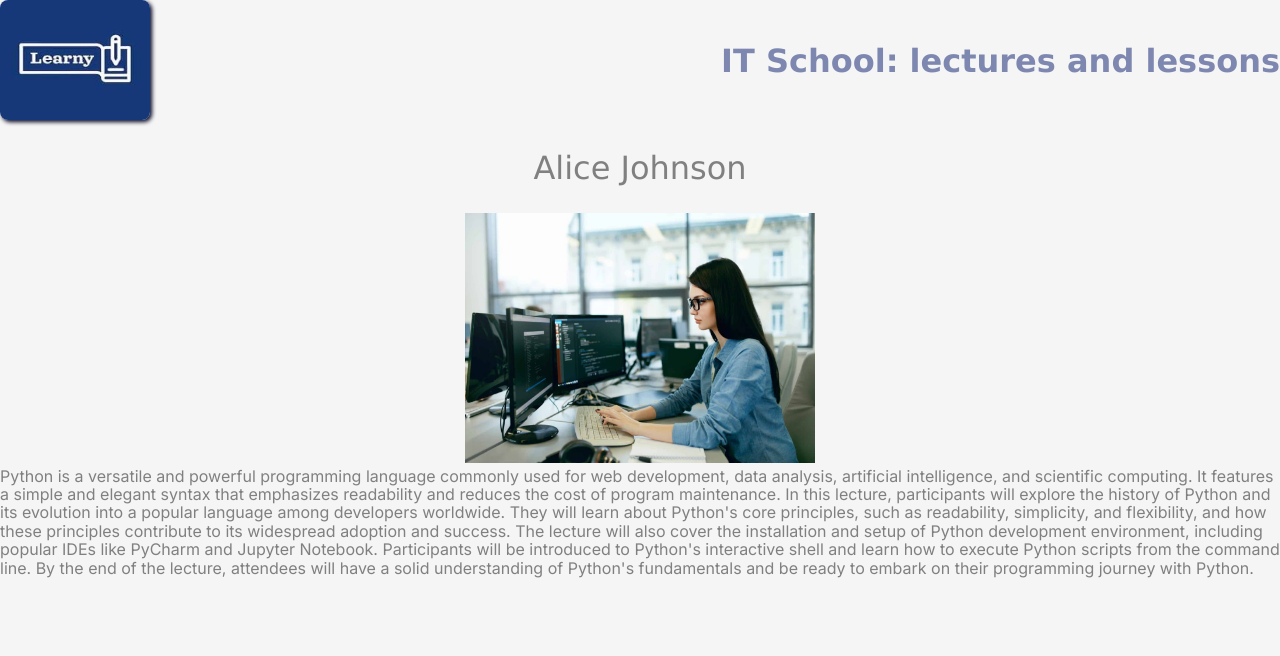
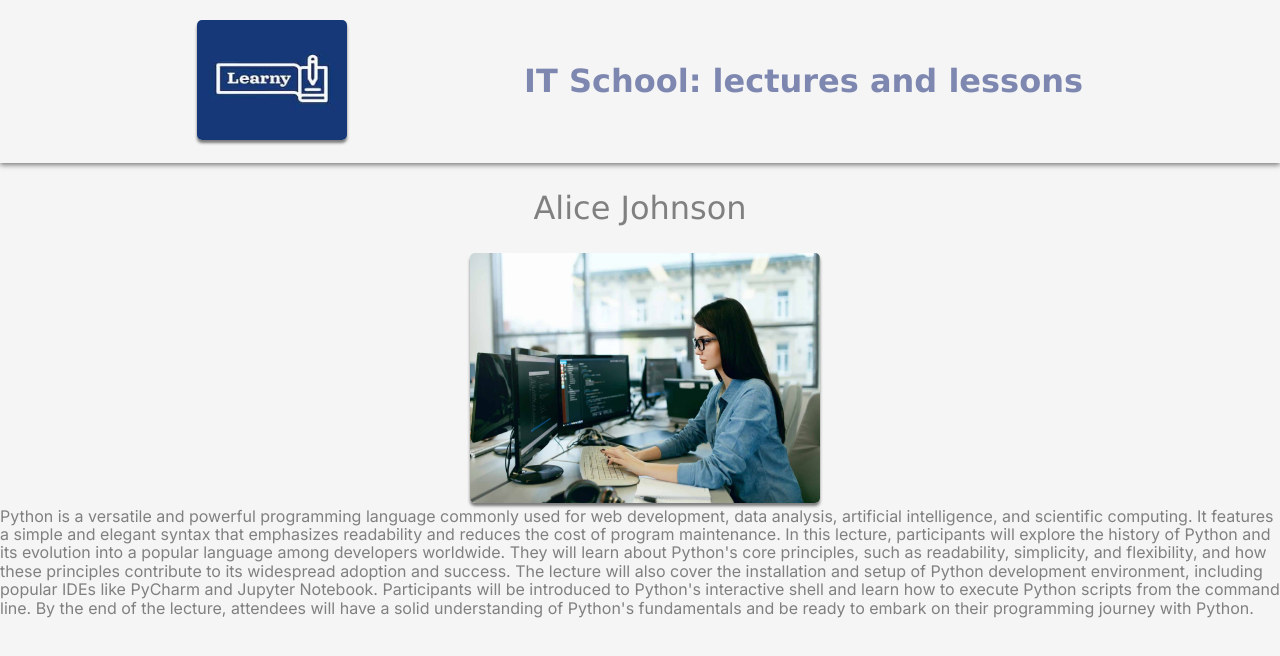
Before and after one commit to LiudmylaBolotova/next-app-test, a Next.js app: page /articles/1 in a window 1280 px wide. Shown: the top 656 px of the page. Built offline with nearby package versions, Linux system fonts and the light colour scheme.

Commit message:
added sprite icons

```diff
--- a/src/app/articles/[articleName]/articleName.module.css
+++ b/src/app/articles/[articleName]/articleName.module.css
@@ -4,3 +4,9 @@
 align-items: center;
 
 }
+
+.articleImg {
+    margin-left: 10px;
+    border-radius: 5px;
+    box-shadow: 0 3px 3px rgba(0, 0, 0, 0.5);
+}
--- a/src/app/articles/[articleName]/page.tsx
+++ b/src/app/articles/[articleName]/page.tsx
@@ -21,7 +21,7 @@ export default async function ArticlePage({ params }: Params) {
           loading="eager"
           width={350}
           height={250}
-
+         className={styles.articleImg}
         />
       </div>
         <p>{article.text}</p>
--- a/src/app/header/header.module.css
+++ b/src/app/header/header.module.css
@@ -1,11 +1,13 @@
 .logo {
-    border: 1 solid var(--headerMain);
-    border-radius: 8px;
-    box-shadow: 2px 2px 4px rgb(3, 3, 35);
+
+  border-radius: 5px;
+  box-shadow: 0 3px 3px rgba(0, 0, 0, 0.5);
 }
 
 .headerContainer {
     display: flex;
     align-items: center;
-    justify-content: space-between;
+    justify-content: space-evenly;
+    padding: 20px;
+    box-shadow: 0 2px 5px rgba(0, 0, 0, 0.5);
 }
--- a/src/app/header/header.tsx
+++ b/src/app/header/header.tsx
@@ -1,5 +1,6 @@
-import Image from "next/image";
+
 import lecturer from '../../../public/Images/lecturer.jpg';
+import Image from 'next/image';
 import styles from './header.module.css'
 
 export default function Header() {
@@ -15,6 +16,7 @@ export default function Header() {
          className={styles.logo}
         />
             </div>
+
             <h1>IT School: lectures and lessons</h1>
 
         </div>
```
Also changed, not shown: public/assets/icons.svg (added).
